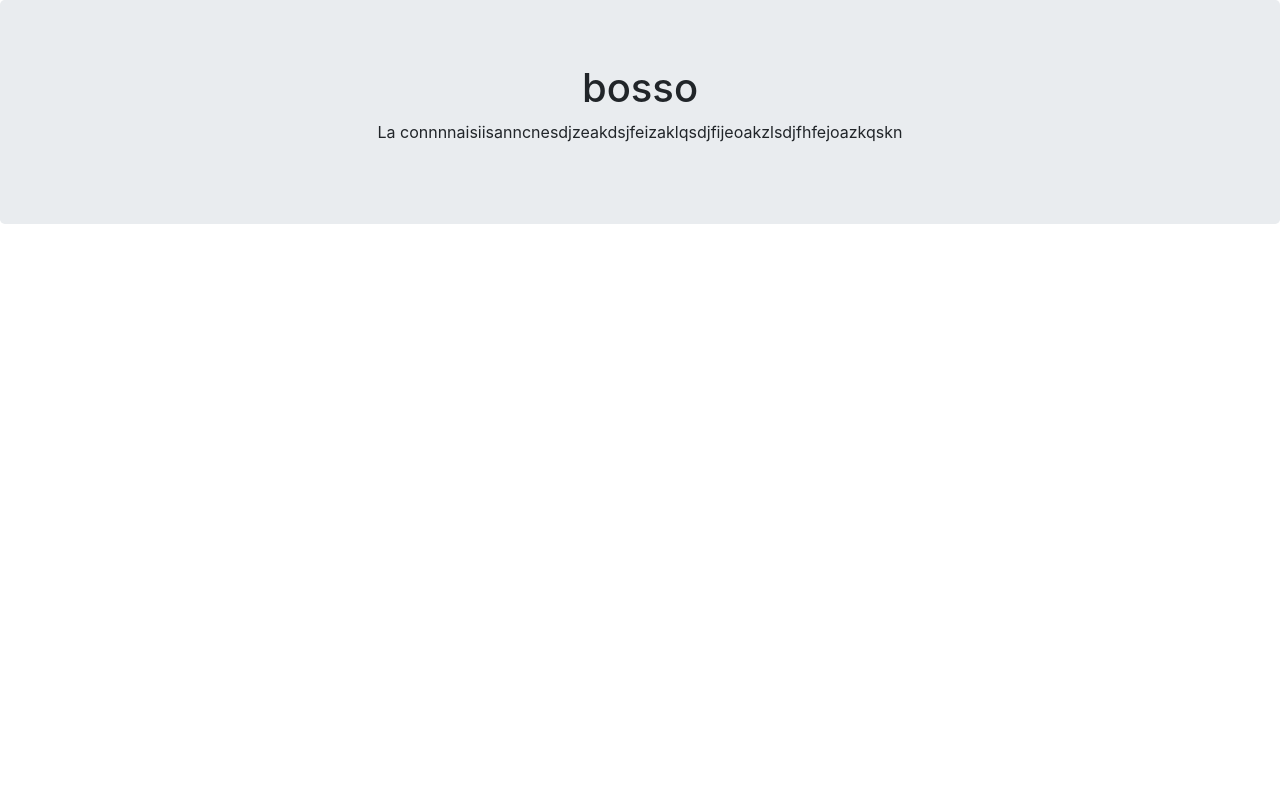
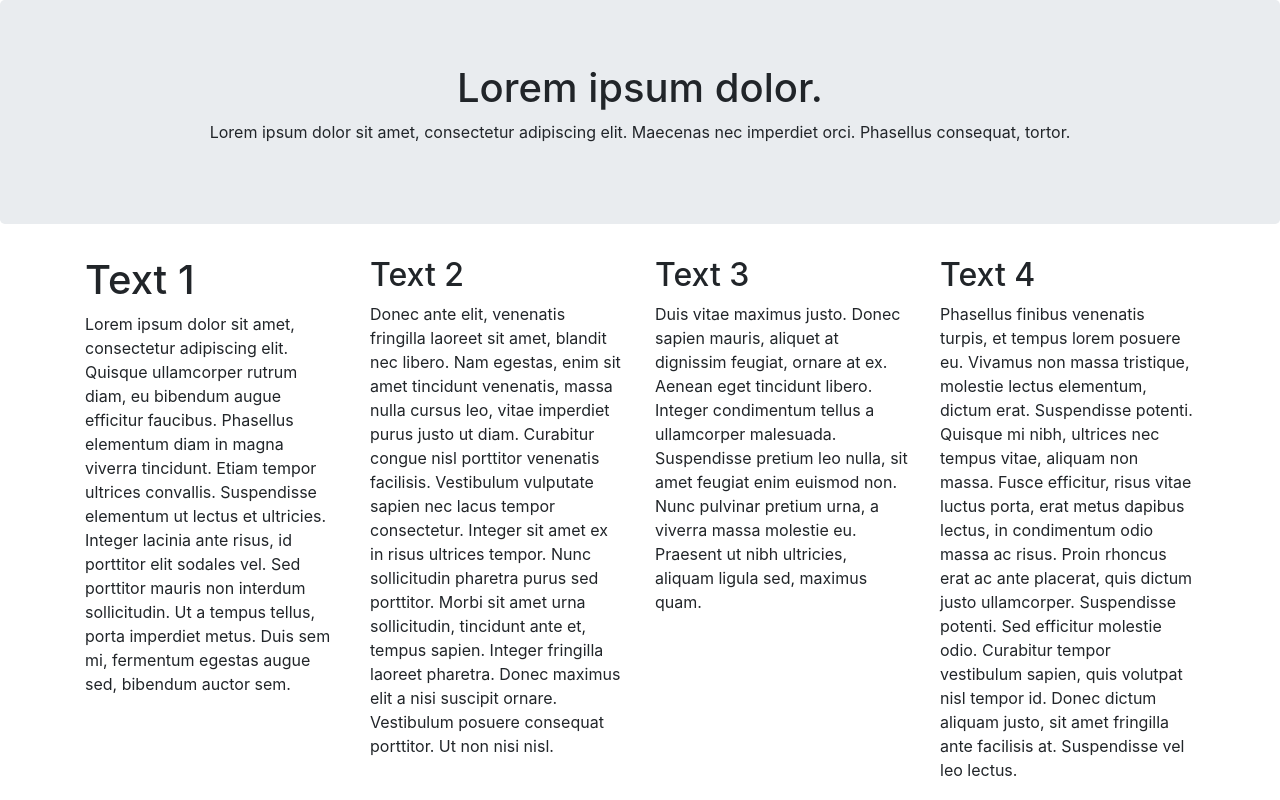
Before and after one commit to AxelBarbeHusson/boooubou, a plain HTML site: page index.html in a window 1280 px wide. Drawn offline with Linux system fonts and the light colour scheme.

Commit message:
mod text h1,p

```diff
--- a/index.html
+++ b/index.html
@@ -9,14 +9,31 @@
   </head>
   <body>
 <div class="jumbotron text-center">
-  <h1>bosso</h1>
-  <p>La connnnaisiisanncnesdjzeakdsjfeizaklqsdjfijeoakzlsdjfhfejoazkqskn</p>
+  <h1>Lorem ipsum dolor.</h1>
+  <p>Lorem ipsum dolor sit amet, consectetur adipiscing elit. Maecenas nec imperdiet orci. Phasellus consequat, tortor.</p>
 </div>
   <div class="container">
     <div class="row">
-      <div class="col-sm-3">
 
-      </div>
+        <div class="col-sm-3">
+            <h1>Text 1</h1>
+            <p>Lorem ipsum dolor sit amet, consectetur adipiscing elit. Quisque ullamcorper rutrum diam, eu bibendum augue efficitur faucibus. Phasellus elementum diam in magna viverra tincidunt. Etiam tempor ultrices convallis. Suspendisse elementum ut lectus et ultricies. Integer lacinia ante risus, id porttitor elit sodales vel. Sed porttitor mauris non interdum sollicitudin. Ut a tempus tellus, porta imperdiet metus. Duis sem mi, fermentum egestas augue sed, bibendum auctor sem.</p>
+        </div>
+
+        <div class="col-sm-3">
+            <h2>Text 2</h2>
+            <p>Donec ante elit, venenatis fringilla laoreet sit amet, blandit nec libero. Nam egestas, enim sit amet tincidunt venenatis, massa nulla cursus leo, vitae imperdiet purus justo ut diam. Curabitur congue nisl porttitor venenatis facilisis. Vestibulum vulputate sapien nec lacus tempor consectetur. Integer sit amet ex in risus ultrices tempor. Nunc sollicitudin pharetra purus sed porttitor. Morbi sit amet urna sollicitudin, tincidunt ante et, tempus sapien. Integer fringilla laoreet pharetra. Donec maximus elit a nisi suscipit ornare. Vestibulum posuere consequat porttitor. Ut non nisi nisl.</p>
+        </div>
+
+            <div class="col-sm-3">
+            <h2>Text 3</h2>
+            <p>Duis vitae maximus justo. Donec sapien mauris, aliquet at dignissim feugiat, ornare at ex. Aenean eget tincidunt libero. Integer condimentum tellus a ullamcorper malesuada. Suspendisse pretium leo nulla, sit amet feugiat enim euismod non. Nunc pulvinar pretium urna, a viverra massa molestie eu. Praesent ut nibh ultricies, aliquam ligula sed, maximus quam.</p>
+            </div>
+
+                <div class="col-sm-3">
+                <h2>Text 4</h2>
+                <p>Phasellus finibus venenatis turpis, et tempus lorem posuere eu. Vivamus non massa tristique, molestie lectus elementum, dictum erat. Suspendisse potenti. Quisque mi nibh, ultrices nec tempus vitae, aliquam non massa. Fusce efficitur, risus vitae luctus porta, erat metus dapibus lectus, in condimentum odio massa ac risus. Proin rhoncus erat ac ante placerat, quis dictum justo ullamcorper. Suspendisse potenti. Sed efficitur molestie odio. Curabitur tempor vestibulum sapien, quis volutpat nisl tempor id. Donec dictum aliquam justo, sit amet fringilla ante facilisis at. Suspendisse vel leo lectus.</p>
+                </div>
     </div>
   </div>
   </body>
```
